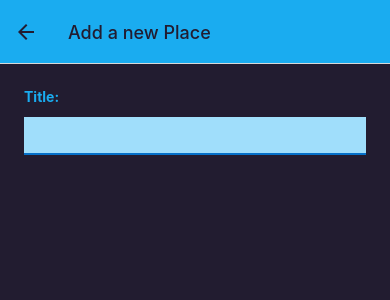
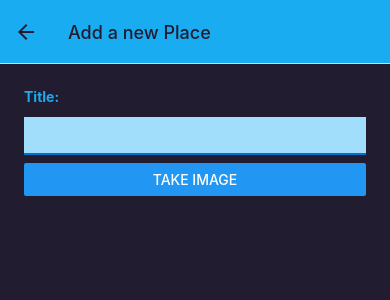
Before and after one commit to hessamimen/react_native_my_places, a React Native app: screen /AddPlace in a window 390 px wide. Shown: the top 300 px of the page. Built offline with nearby package versions, Linux system fonts and the light colour scheme.

Commit message:
feat: Taking photo implementation for Android

```diff
--- a/components/Places/ImagePicker.js
+++ b/components/Places/ImagePicker.js
@@ -1,5 +1,21 @@
+import { Button, View } from "react-native";
+import { launchCameraAsync } from "expo-image-picker";
+
 function ImagePicker() {
-  return <div>ImagePicker</div>;
+  async function takeImageHandler() {
+    const image = await launchCameraAsync({
+      allowsEditing: true,
+      aspectRatio: [16, 9],
+      quality: 0.5,
+    });
+    console.log(image);
+  }
+  return (
+    <View>
+      <View></View>
+      <Button title="Take Image" onPress={takeImageHandler} />
+    </View>
+  );
 }
 
 export default ImagePicker;
--- a/components/Places/PlaceForm.js
+++ b/components/Places/PlaceForm.js
@@ -1,6 +1,7 @@
 import { useState } from "react";
 import { Text, View, ScrollView, TextInput, StyleSheet } from "react-native";
 import { Colors } from "../../constants/colors";
+import ImagePicker from "./ImagePicker";
 
 function PlaceForm() {
   const [enteredTitle, setEnteredTitle] = useState("");
@@ -17,6 +18,7 @@
           value={enteredTitle}
           style={styles.input}
         />
+        <ImagePicker />
       </View>
     </ScrollView>
   );
```
